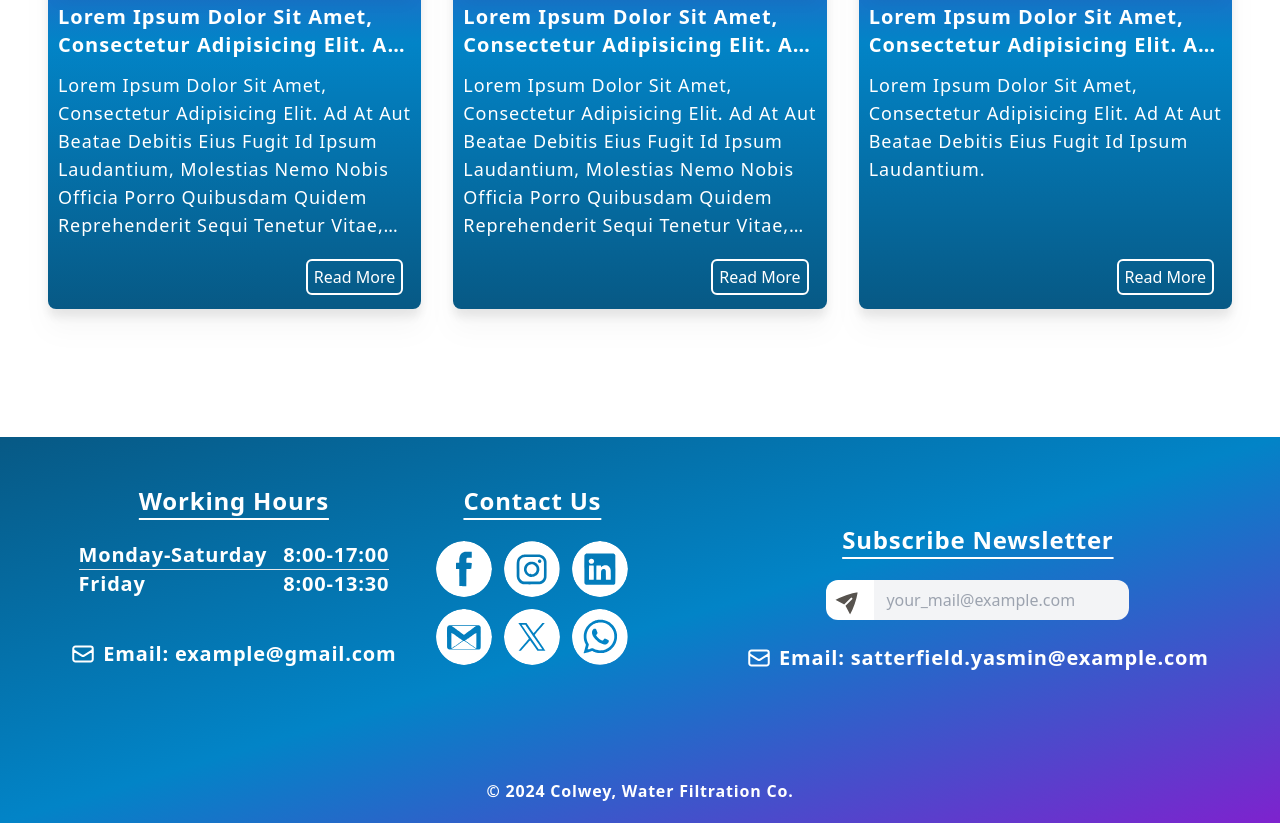
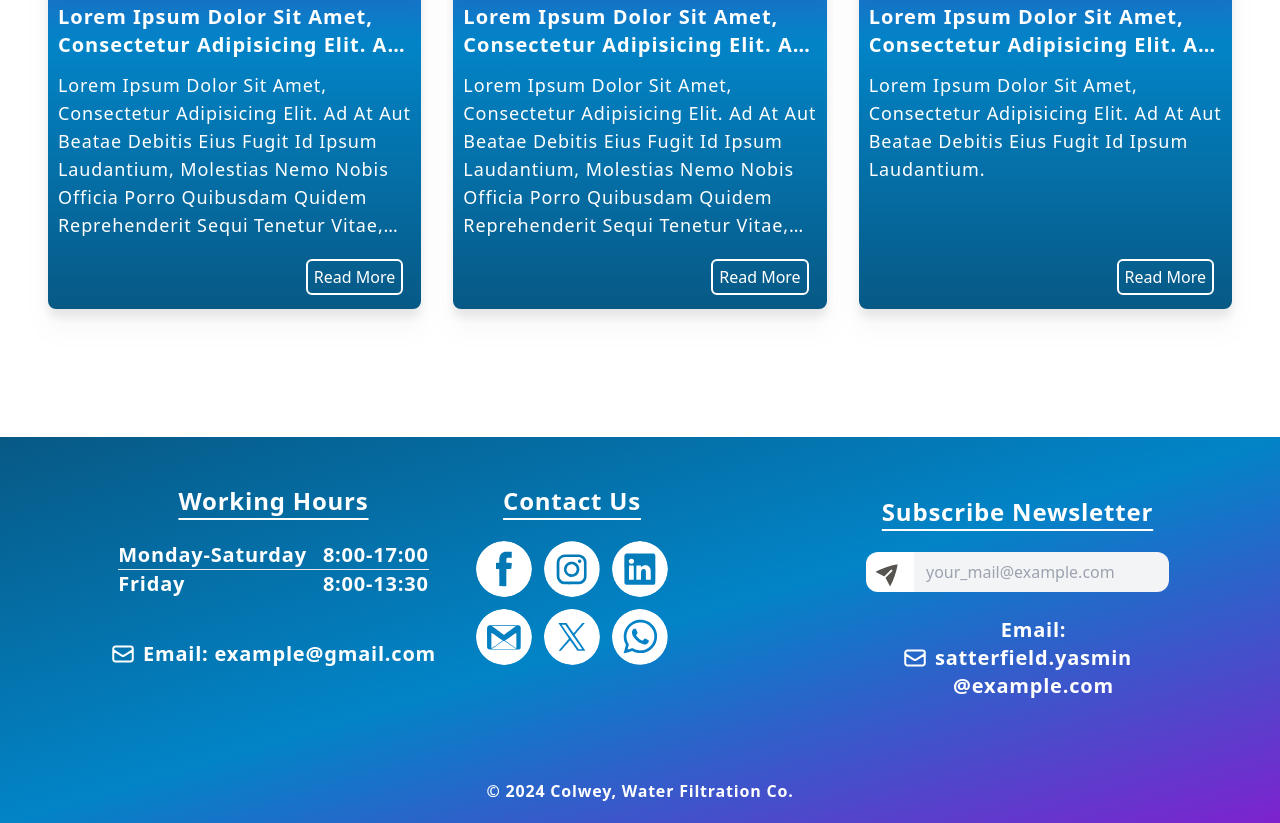
Before and after one commit to am-mokhtari/am-mokhtari.github.io, a website: page archived/colwey_template/index.html in a window 1280 px wide. Shown: the part 3865-4688 px from the top of the page. Drawn offline with Linux system fonts and the light colour scheme.

Commit message:
Update index.html

```diff
--- a/archived/colwey_template/index.html
+++ b/archived/colwey_template/index.html
@@ -1643,7 +1643,8 @@ c28 -14 81 -94 81 -120 0 -8 7 -27 15 -44 8 -17 22 -45 30 -62 8 -17 15 -35
                 <h3 class="capitalize text-base md:text-lg xl:text-xl font-semibold text-center">
                     email:
                     <a href="mailto:satterfield.yasmin@example.com" target="_blank" class="lowercase">
-                        satterfield.yasmin@example.com
+                        <p>satterfield.yasmin</p>
+                        <p>@example.com</p>
                     </a>
                 </h3>
             </div>
```
